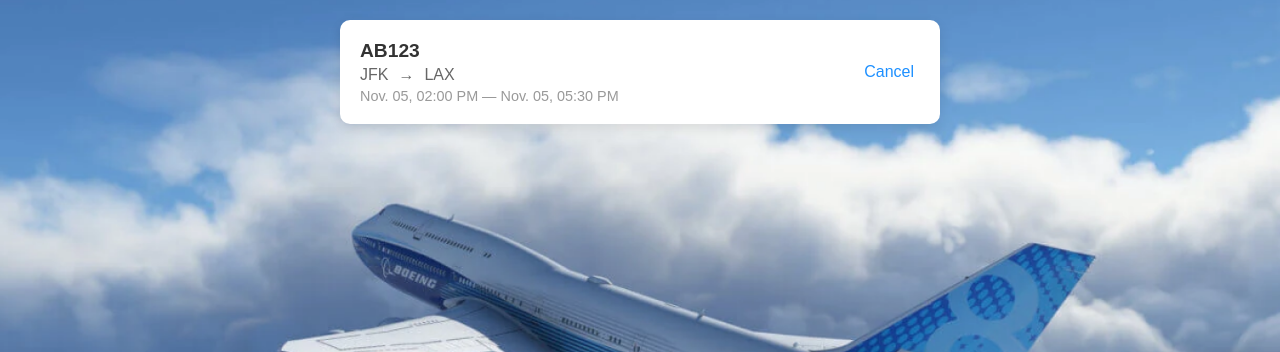
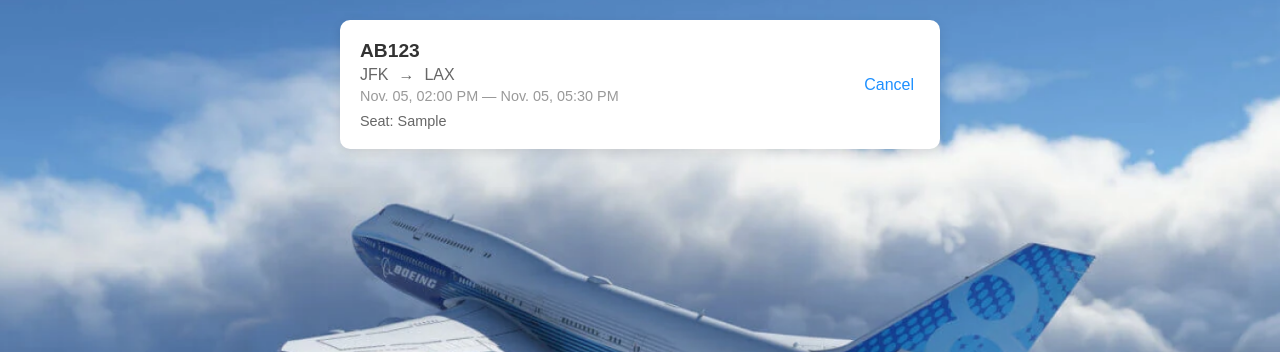
Before and after one commit to icsbillwei/Group11-SI, a Flask app: page /booking_history in a window 1280 px wide. Shown: the part 117-469 px from the top of the page. Run offline with Flask 3, Linux system fonts and the light colour scheme; the visitor is signed in with stand-in values (Sample User, id 1); tables that the repository leaves empty hold one stand-in row (values such as "Sample post").

Commit message:
show seats in history page

```diff
--- a/templates/booking_history.html
+++ b/templates/booking_history.html
@@ -150,6 +150,12 @@
             margin-top: 20px;
         }
 
+        .seat-info {
+            font-size: 0.9rem;
+            color: #666;
+            margin-top: 5px;
+        }
+
         /* Responsive design */
         @media (max-width: 768px) {
             .booking-card {
@@ -197,6 +203,9 @@
                             {{ booking.flight.departure_time.strftime('%b. %d, %I:%M %p') }} —
                             {{ booking.flight.arrival_time.strftime('%b. %d, %I:%M %p') }}
                         </div>
+                        <div class="seat-info">
+                            Seat: {{ booking.seats }}
+                        </div>
                     </div>
                     <form action="{{ url_for('cancel_booking', booking_id=booking.id) }}" method="POST" onsubmit="return confirmCancellation()">
                         <button type="submit" class="cancel-link">Cancel</button>
```
